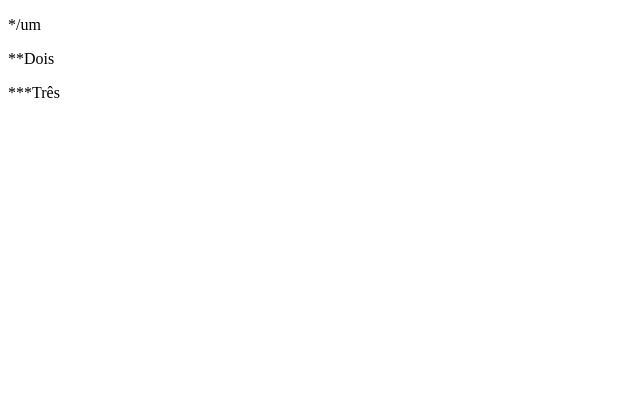
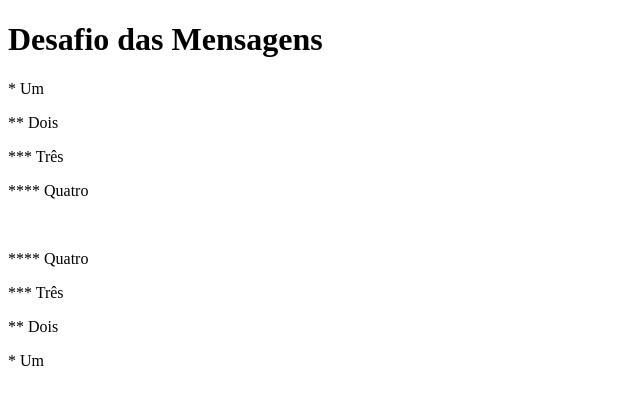
Before and after one commit to brunopurper/Curso-em-Video-HTML5-E-CSS3-Desafios, a plain HTML site: page desafio01.html in a window 1280 px wide. Shown: the whole page, without its empty margins (0-640 px from the left). Drawn offline with Linux system fonts and the light colour scheme.

Commit message:
Update desafio01.html
Concluido

```diff
--- a/desafio01.html
+++ b/desafio01.html
@@ -6,15 +6,33 @@
 	<title>Document</title>
 </head>
 <body>
+	<h1>Desafio das Mensagens</h1>
 	<p>
-		*/um
+		* Um
 	</p>
 
 	<p>
-		**Dois
+		** Dois
 	</p>
 	<p>
-		***Três
+		*** Três
+	</p>
+	<p>
+		**** Quatro
+	</p>
+	<br>
+
+	<p>
+		**** Quatro
+	</p>
+	<p>
+		*** Três
+	</p>
+	<p>
+		** Dois
+	</p>
+	<p>
+		* Um
 	</p>
 </body>
 </html>
```
